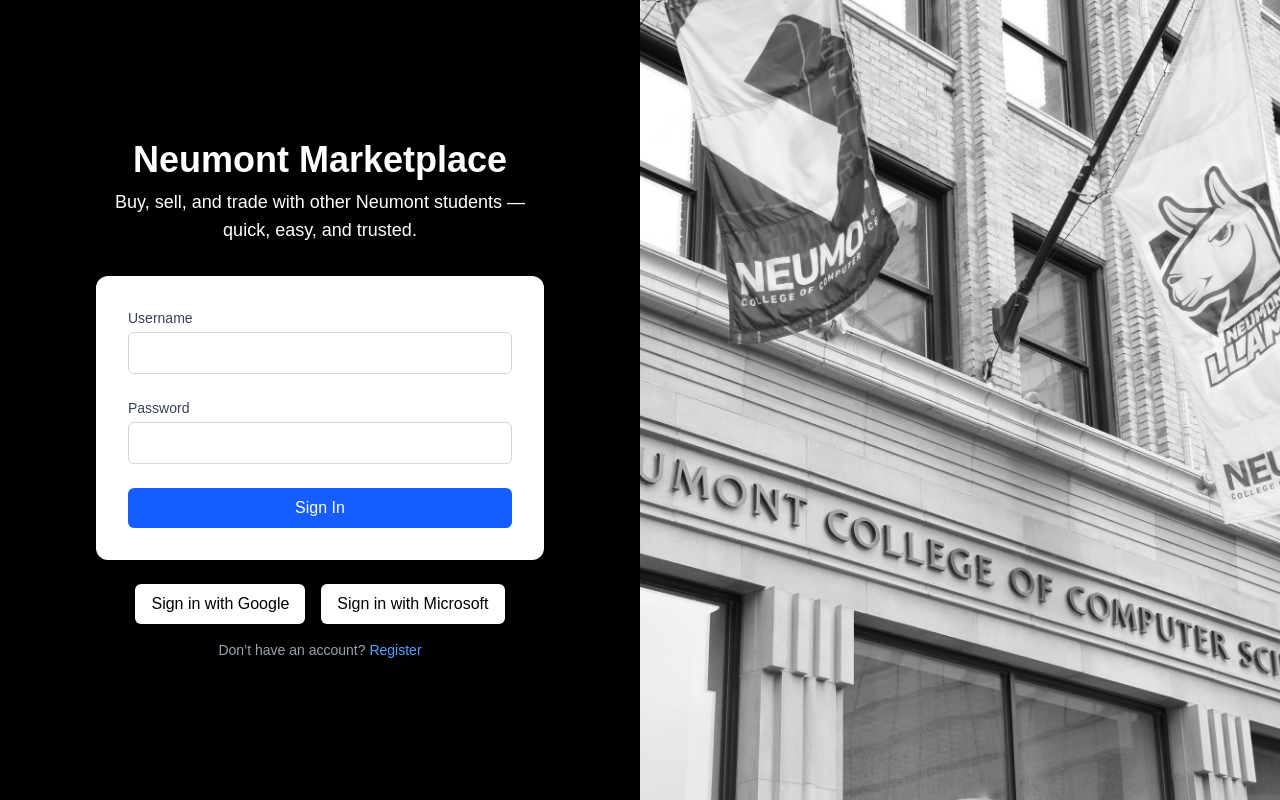
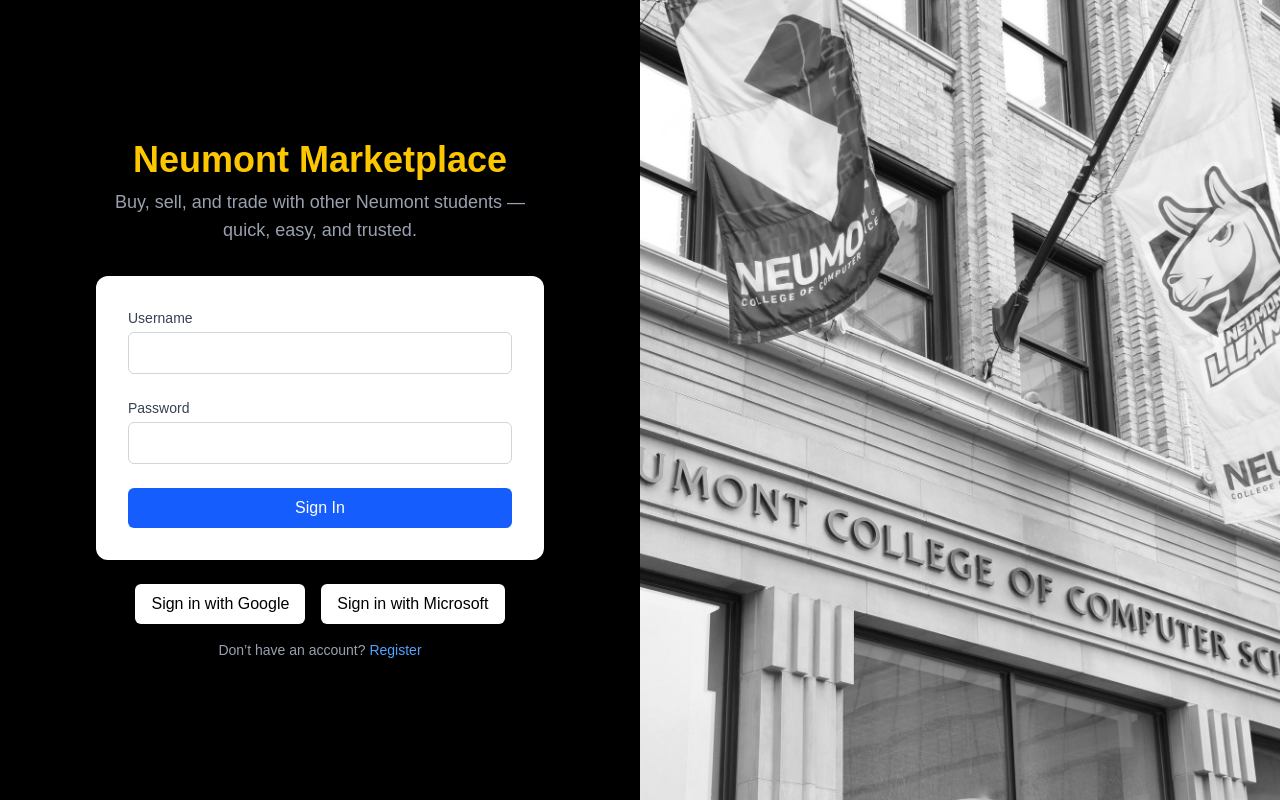
Before and after one commit to timmyjinks/Neumont-Marketplace, a Next.js app in the folder frontend/: page / in a window 1280 px wide. Built offline with nearby package versions, Linux system fonts and the light colour scheme.

Commit message:
adding supabase

```diff
--- /dev/null
+++ b/frontend/app/lib/util/supabase.ts
@@ -0,0 +1,7 @@
+// lib/supabaseClient.ts
+import { createClient } from '@supabase/supabase-js'
+
+const supabaseUrl = process.env.NEXT_PUBLIC_SUPABASE_URL!
+const supabaseAnonKey = process.env.NEXT_PUBLIC_SUPABASE_ANON_KEY!
+
+export const supabase = createClient(supabaseUrl, supabaseAnonKey)
--- a/frontend/app/page.tsx
+++ b/frontend/app/page.tsx
@@ -6,10 +6,9 @@
     <div className="flex h-screen w-full">
       {/* Left Panel - Form Side */}
       <div className="w-full md:w-1/2 flex flex-col justify-center items-center bg-black text-white px-6">
-        <div className="text-4xl font-bold mb-2 text-center">
-          Neumont Marketplace
+      <div className="text-4xl font-bold mb-2 text-center text-yellow-400">          Neumont Marketplace
         </div>
-        <div className="text-lg text-gold mb-8 text-center max-w-md">
+        <div className="text-lg text-gray-400 mb-8 text-center max-w-md">
           Buy, sell, and trade with other Neumont students — quick, easy, and trusted.
         </div>
 
```
Also changed, not shown: frontend/package.json (+6 -5 lines), tailwind.config.js (deleted, +0 -16 lines), 2 other files (tests, documents, lock files or other folders).
